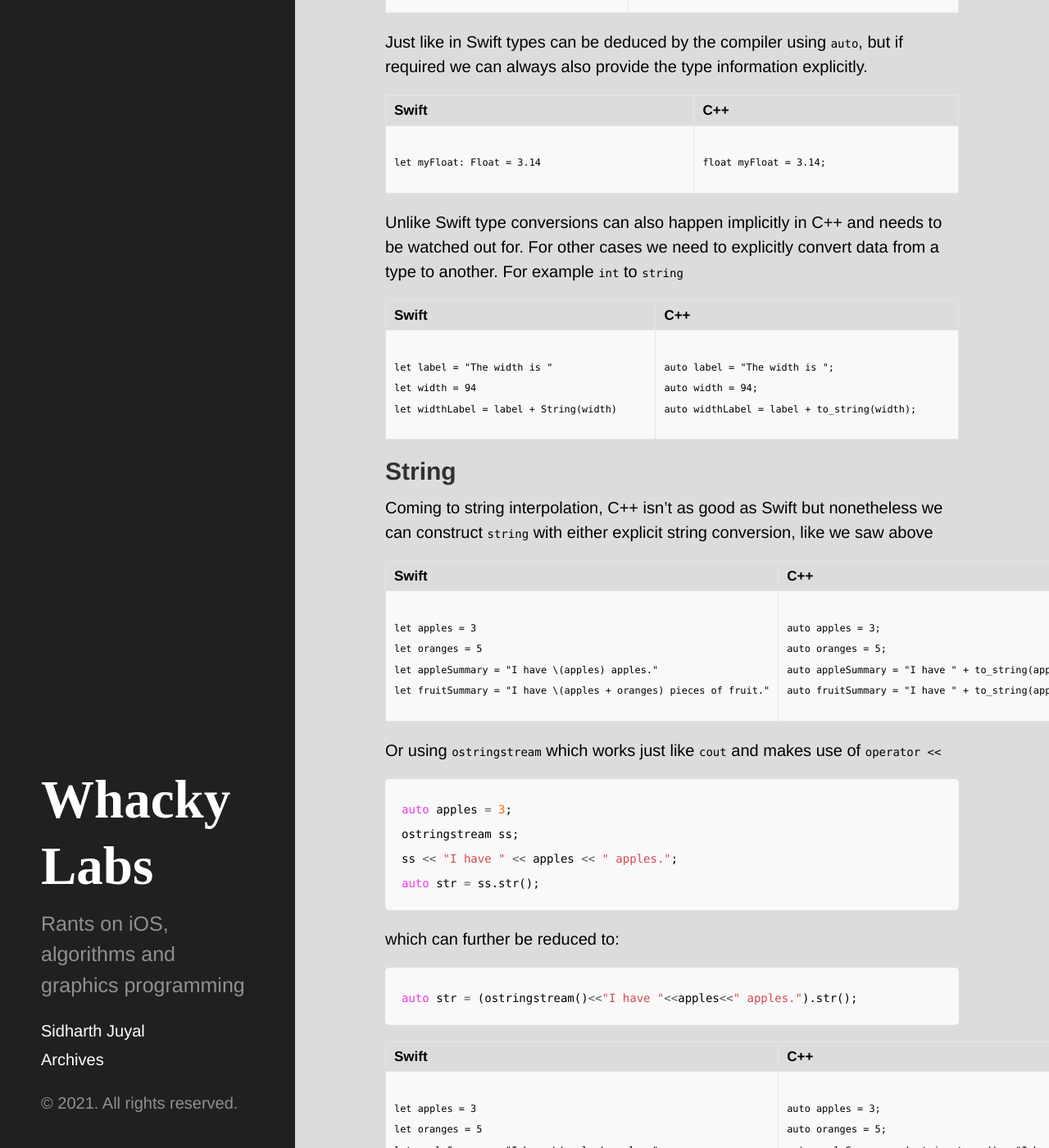
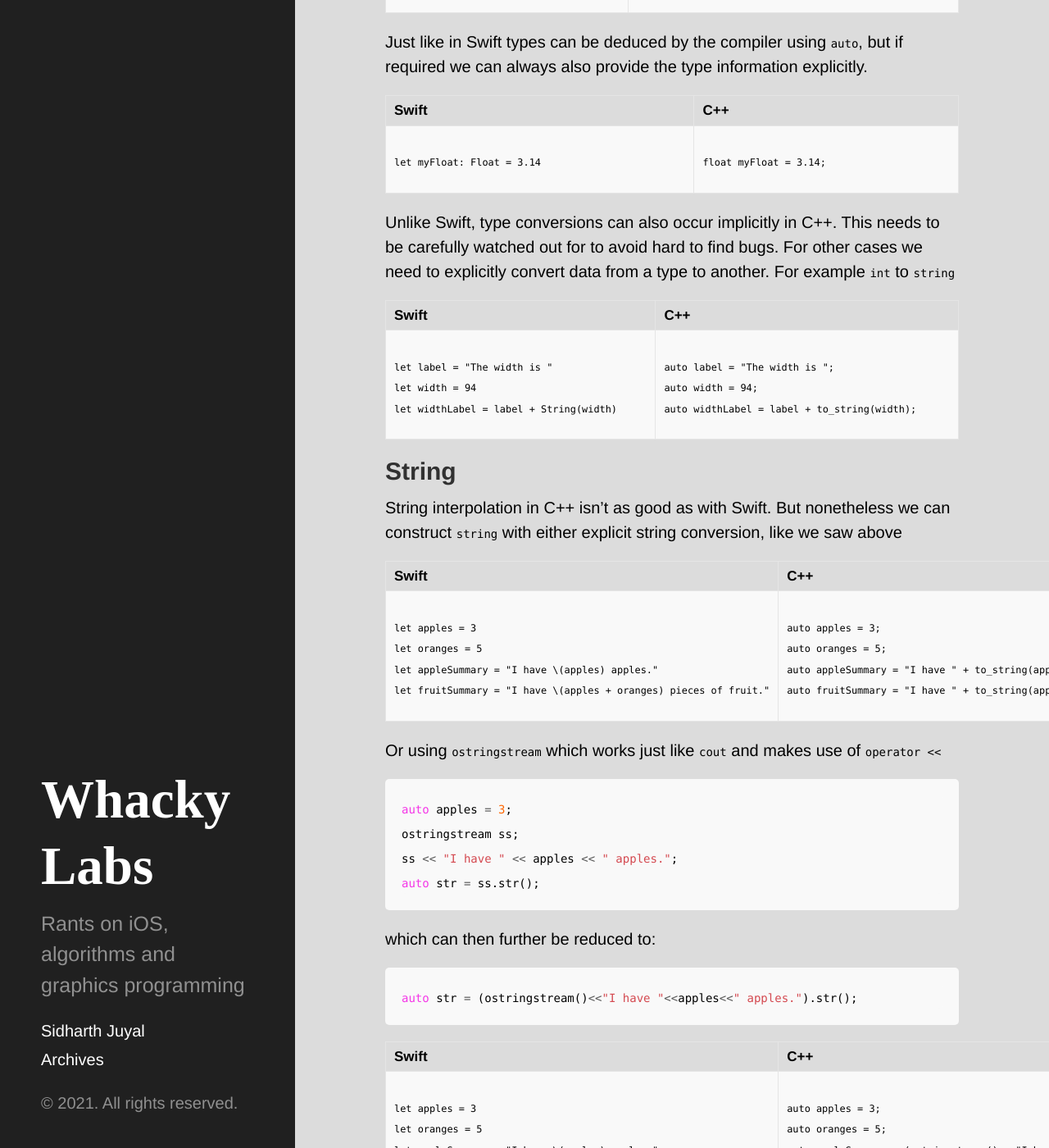
Before and after one commit to chunkyguy/chunkyguy.github.io, a Jekyll site: the page built from _posts/2021-01-03-cpp-for-swift-devs.md, in a window 1280 px wide and 1400 px high, scrolled down 2737 px. Shown: the whole window at 82% size. Built offline with Jekyll 4.4.1, drawn with Linux system fonts in a browser that asks for light colours; some of the changed text lies outside the part shown.

Commit message:
More grammer

````diff
--- a/_posts/2021-01-03-cpp-for-swift-devs.md
+++ b/_posts/2021-01-03-cpp-for-swift-devs.md
@@ -107,7 +107,7 @@ float myFloat = 3.14;
 </tr></tbody>
 </table>
 
-Unlike Swift type conversions can also happen implicitly in C++ and needs to be watched out for. For other cases we need to explicitly convert data from a type to another. For example `int` to `string`
+Unlike Swift, type conversions can also occur implicitly in C++. This needs to be carefully watched out for to avoid hard to find bugs. For other cases we need to explicitly convert data from a type to another. For example `int` to `string`
 
 <table>
 <thead><tr><th>Swift</th><th>C++</th></tr></thead>
@@ -127,7 +127,7 @@ auto widthLabel = label + to_string(width);
 
 ## String
 
-Coming to string interpolation, C++ isn't as good as Swift but nonetheless we can construct `string` with either explicit string conversion, like we saw above
+String interpolation in C++ isn't as good as with Swift. But nonetheless we can construct `string` with either explicit string conversion, like we saw above
 
 <table>
 <thead><tr><th>Swift</th><th>C++</th></tr></thead>
@@ -156,7 +156,7 @@ ss << "I have " << apples << " apples.";
 auto str = ss.str();
 ```
 
-which can further be reduced to:
+which can then further be reduced to:
 
 ```cpp
 auto str = (ostringstream()<<"I have "<<apples<<" apples.").str();
@@ -304,7 +304,12 @@ auto main() -> int {
 </tr></tbody>
 </table>
 
-The `*str` can be thought of as force unwrapping in Swift, `str!`.
+The `*str` can be thought of as force unwrapping in Swift, `str!`. And after *dereferencing* we can either use the `.` or the handy `->` operator to access the variable.
+
+```cpp
+str->size();
+(*str).size();
+```
 
 ## Function
 
@@ -385,7 +390,7 @@ hasAnyMatches(numbers, lessThanTen);
 </tr></tbody>
 </table>
 
-That said C++ still doesn't has all the fancy functional operations like `map`, `filter`, `...` that we get with Swift, but they're coming soon with [C++20 ranges](https://en.cppreference.com/w/cpp/ranges). For now we can use `transform` as an equivalent to Swift `map`
+That said, C++ still doesn't has all the fancy functional operations like `map`, `filter`, `...` that we get with Swift, but they're coming soon with [C++20 ranges](https://en.cppreference.com/w/cpp/ranges). For now we can use `transform` as an equivalent to Swift `map`
 
 <table>
 <thead><tr><th>Swift</th><th>C++</th></tr></thead>
@@ -452,7 +457,7 @@ auto shapeDescription = shape.simpleDescription();
 </tr></tbody>
 </table>
 
-Initializer or constructor as they are called in C++ have a slightly different syntax
+Initializer (or constructor as they are called in C++) have a slightly different syntax
 
 <table>
 <thead><tr><th>Swift</th><th>C++</th></tr></thead>
````
Also changed, not shown: other parts of _posts/2021-01-03-cpp-for-swift-devs.md (+3 -3 lines).
